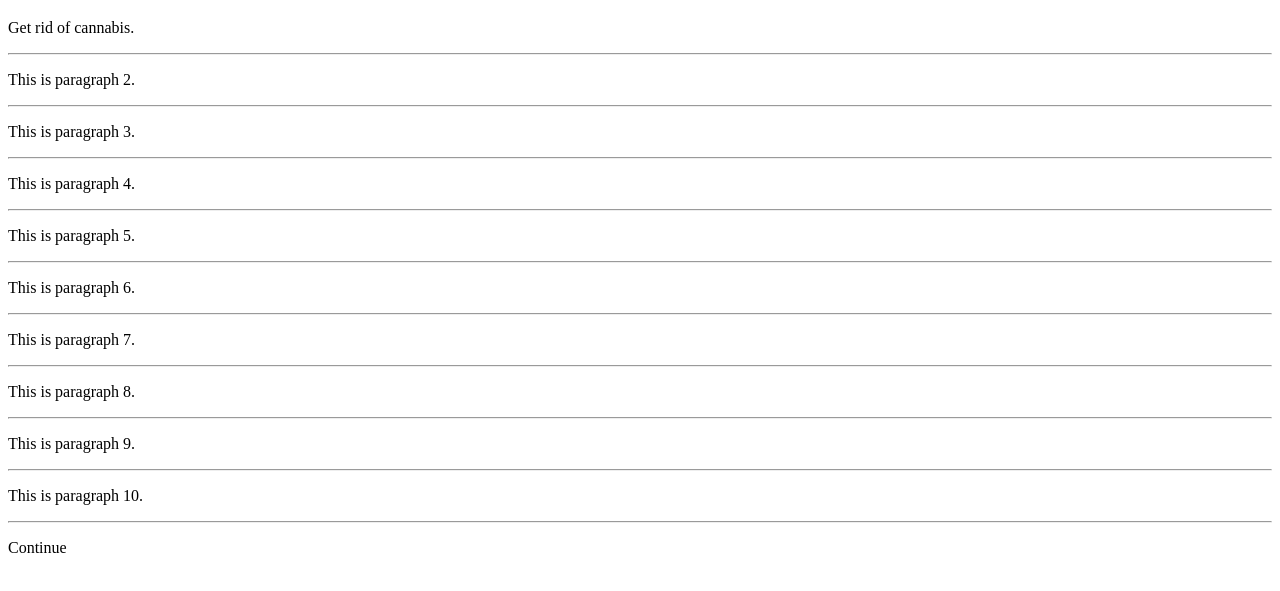
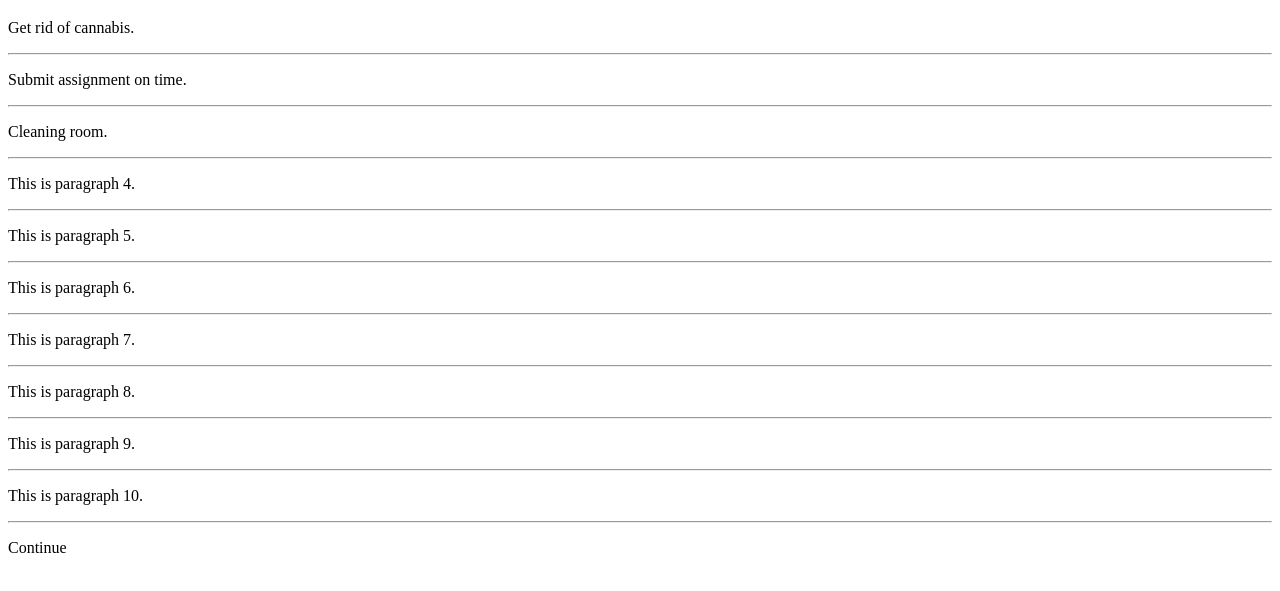
Before and after one commit to Abijah98/Area-of-Improvement, a plain HTML site: page index.html in a window 1280 px wide. Shown: the part 61-652 px from the top of the page. Drawn offline with Linux system fonts and the light colour scheme.

Commit message:
Update index.html

```diff
--- a/index.html
+++ b/index.html
@@ -8,9 +8,9 @@
     <h1>Area of Improvement </h1>
     <p>Get rid of cannabis. </p>
     <hr>
-    <p>This is paragraph 2.</p>
+    <p>Submit assignment on time.</p>
     <hr>
-    <p>This is paragraph 3.</p>
+    <p>Cleaning room.</p>
     <hr>
     <p>This is paragraph 4.</p>
     <hr>
```
